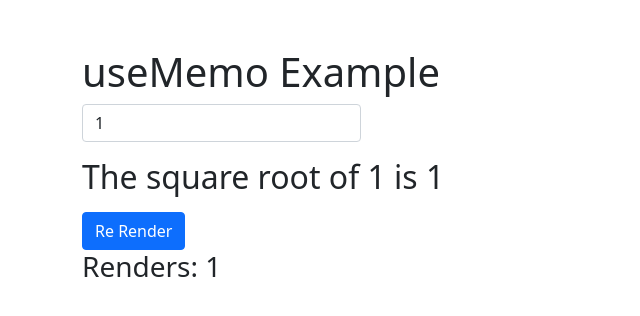
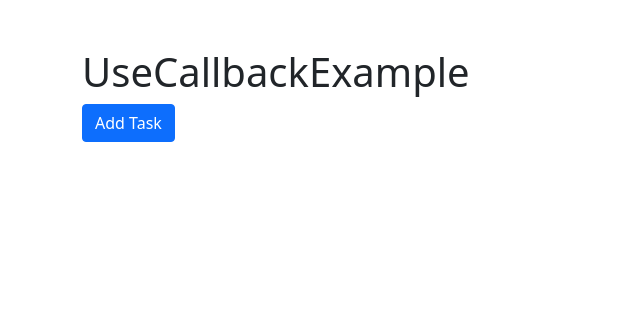
Before and after one commit to aindriu80/react-front-to-back-advanced-hooks, a React (Create React App) app: page / in a window 1280 px wide. Shown: the top 316 px of the page, without its empty margins (0-640 px from the left). Built offline with nearby package versions, Linux system fonts and the light colour scheme.

Commit message:
useCallback Example

```diff
--- a/src/App.js
+++ b/src/App.js
@@ -1,12 +1,13 @@
 // import UseRefExample1 from './components/UseRefExample1'
 // import UseRefExample2 from './components/UseRefExample2'
 // import UseRefExample3 from './components/UseRefExample3'
-import UseMemoExample from './components/UseMemoExample'
+// import UseMemoExample from './components/UseMemoExample'
+import UseCallBackExample from './components/UseCallbackExample'
 
 function App() {
   return (
     <div className="container mt-5">
-      <UseMemoExample />
+      <UseCallBackExample />
     </div>
   )
 }
--- /dev/null
+++ b/src/components/UseCallbackExample.jsx
@@ -0,0 +1,29 @@
+import React, { useState, useCallback } from 'react'
+function UseCallbackExample() {
+  const [tasks, setTasks] = useState([])
+
+  const addTask = useCallback(() => {
+    setTasks((prevState) => [...prevState, 'Some Task'])
+  }, [setTasks])
+
+  const Button = React.memo(({ addTask }) => {
+    console.log('Button has been rendered')
+    return (
+      <button className="btn btn-primary" onClick={addTask}>
+        Add Task
+      </button>
+    )
+  })
+
+  return (
+    <div>
+      <h1>UseCallbackExample</h1>
+      <Button addTask={addTask} />
+      {tasks.map((task, index) => (
+        <p key={index}>{task}</p>
+      ))}
+    </div>
+  )
+}
+
+export default UseCallbackExample
```
